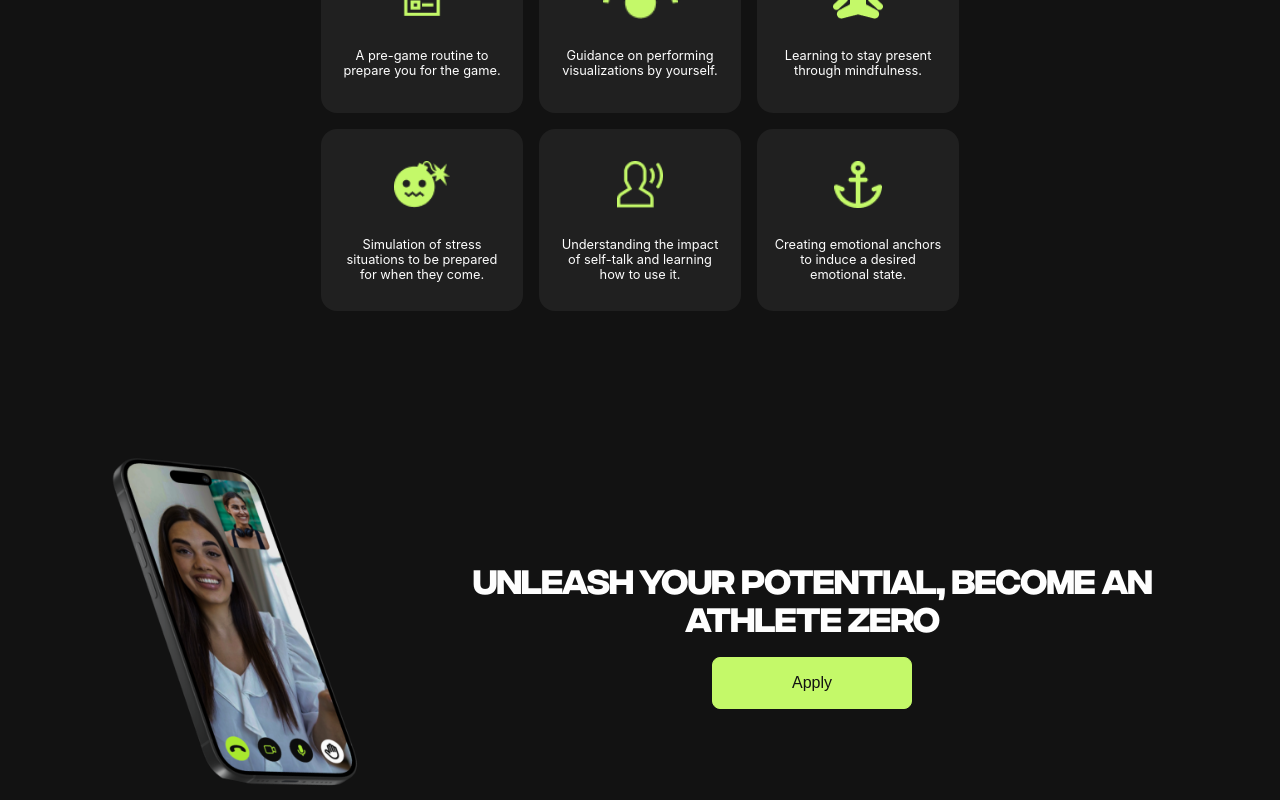
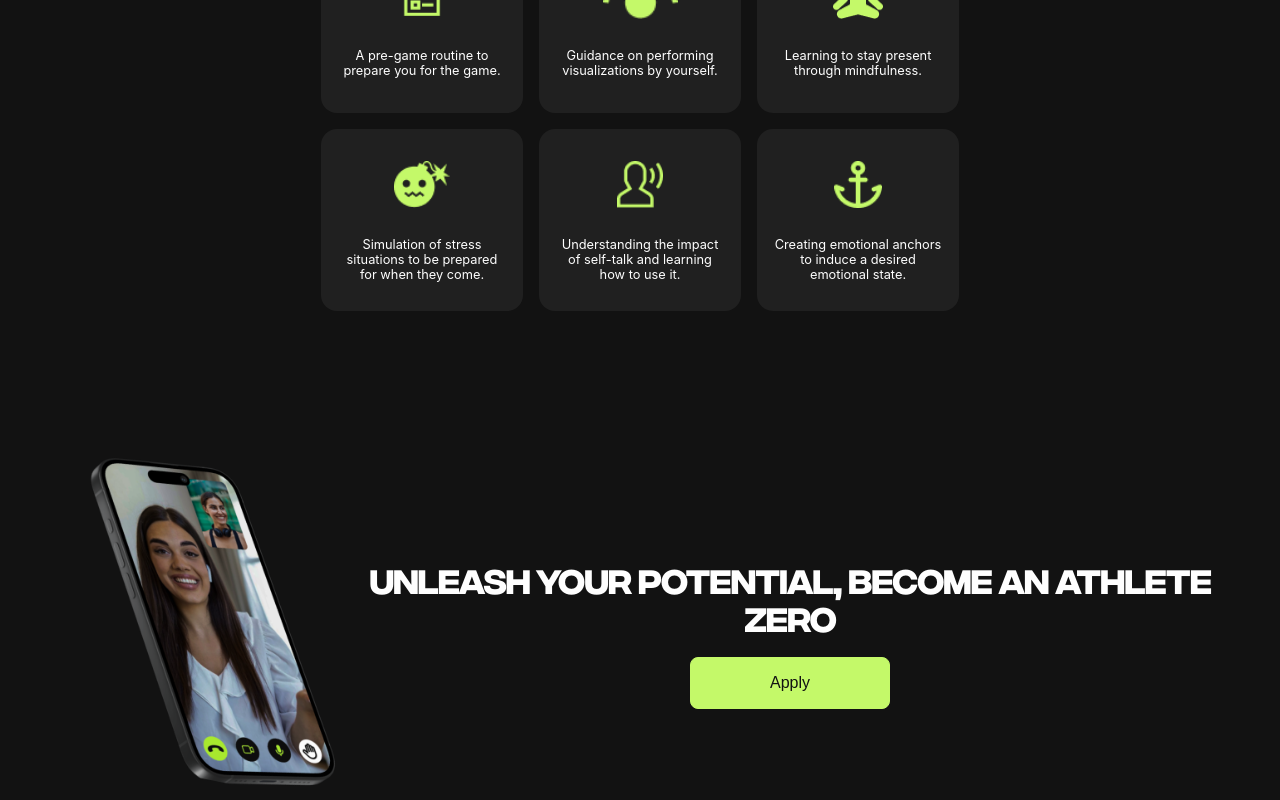
Before and after one commit to bypedroneres/athletezero, a React (Create React App) app in the folder athlete/: page /mental in a window 1280 px wide. Shown: the part 1563-2363 px from the top of the page. Built offline with nearby package versions, Linux system fonts and the light colour scheme.

Commit message:
updated banner background

```diff
--- a/athlete/src/components/Banner.css
+++ b/athlete/src/components/Banner.css
@@ -29,7 +29,7 @@
 
 @media (max-width: 768px) {
     .banner_Content {
-        height: 80vh;
+        height: 50vh;
         background-image: url('/public/images/mental/background-mobile.png');
         background-size: cover;
         background-position: center;
--- a/athlete/src/components/CTA.css
+++ b/athlete/src/components/CTA.css
@@ -6,7 +6,7 @@
 }
 
 .cta_Image {
-    width: 400px;
+    width: 300px;
 }
 
 .cta_Image > img {
```
Also changed, not shown: athlete/public/images/mental/background.png.
